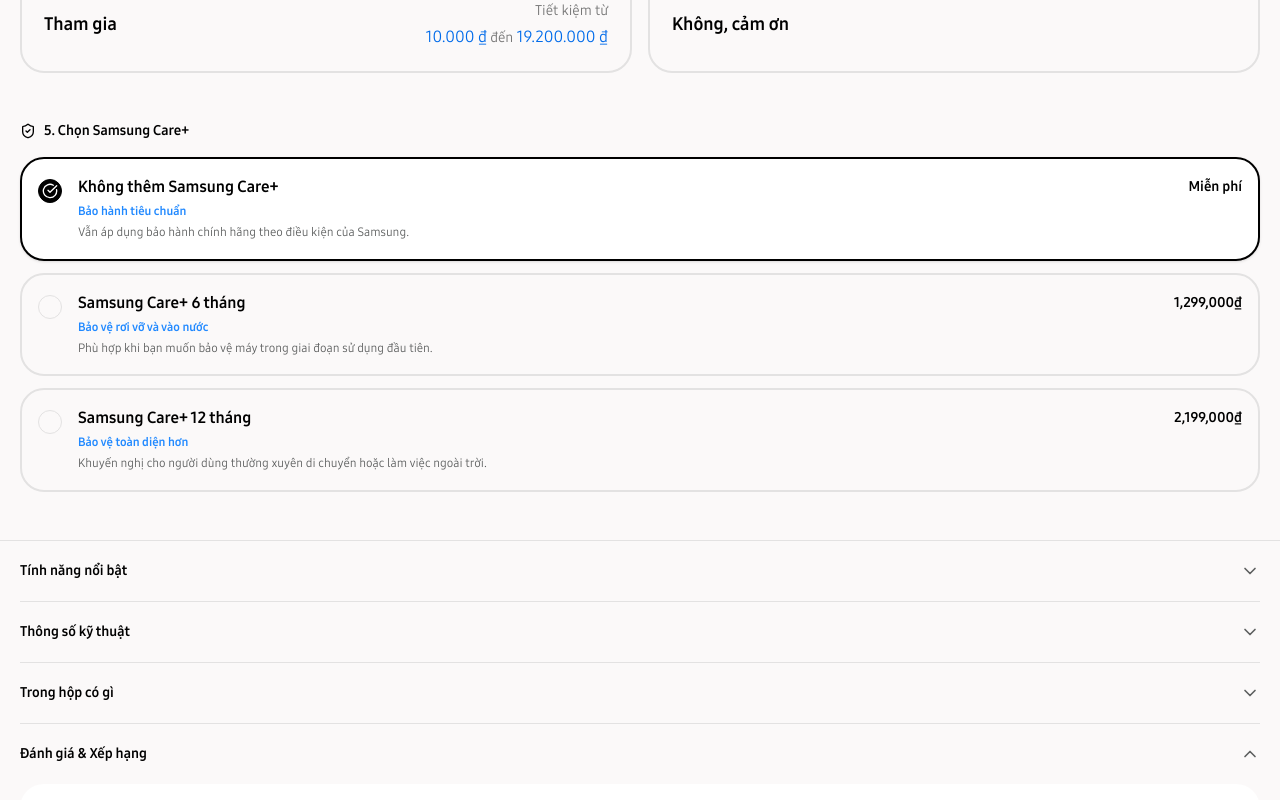
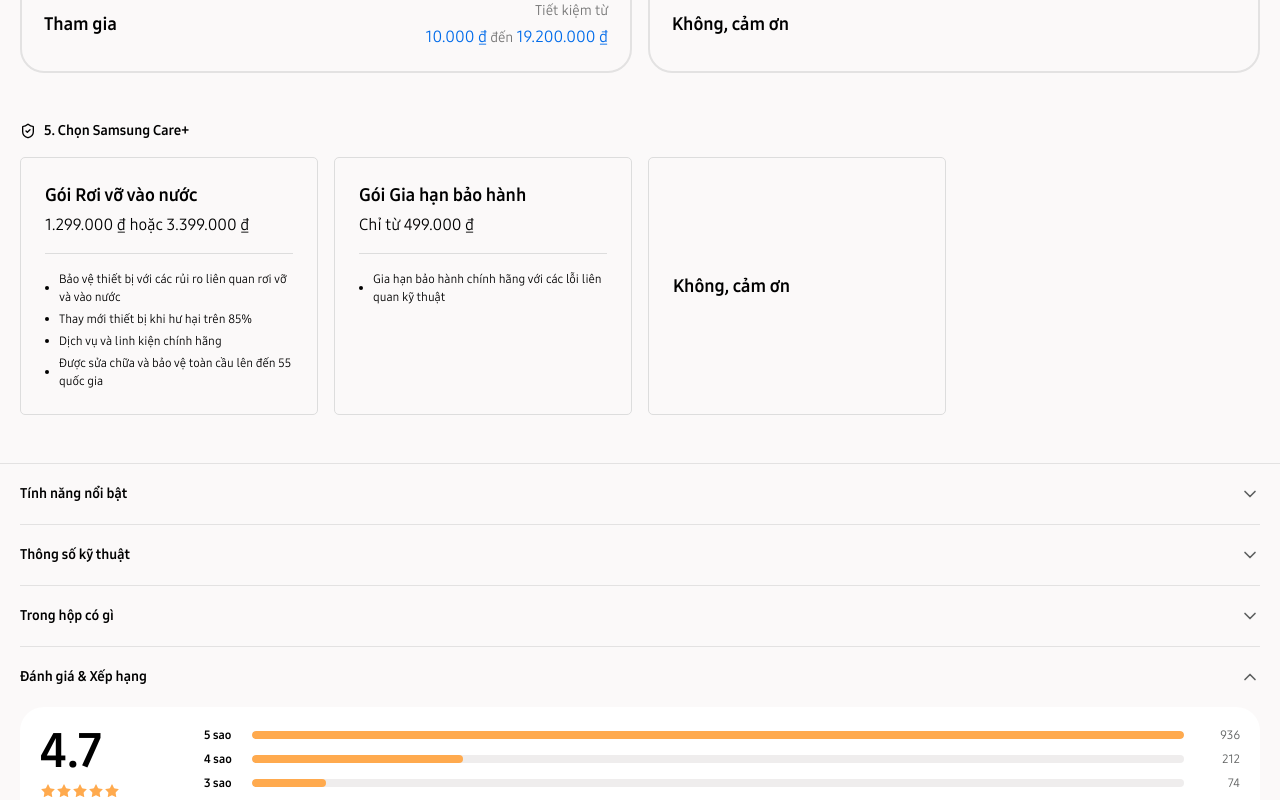
Before and after one commit to leducphananh/samsung-remix, a Next.js app: page /product/a54 in a window 1280 px wide. Shown: the part 1820-2620 px from the top of the page. Built offline with nearby package versions, Linux system fonts and the light colour scheme.

Commit message:
feat: add Samsung Care+ modal and integrate with product selectors

```diff
--- /dev/null
+++ b/app/product/[id]/_components/samsung-care-modal.tsx
@@ -0,0 +1,146 @@
+'use client';
+
+import Modal from '@/components/modal';
+import { formatPrice } from '@/utils/price.util';
+import clsx from 'clsx';
+import { Check } from 'lucide-react';
+import { useState } from 'react';
+
+interface SamsungCarePaymentOption {
+  label: string;
+  price: number;
+}
+
+interface SamsungCareModalProps {
+  isOpen: boolean;
+  option: SamsungCarePaymentOption | null;
+  onClose: () => void;
+  onAccept: () => void;
+}
+
+const includedServices = [
+  'Bảo vệ rơi vỡ vào nước',
+  'Miễn phí sửa chữa',
+  'Bảo vệ không giới hạn',
+  'Nhận thiết bị mới khi hư hại trên 85%',
+  'Giao nhận tận nhà, hỗ trợ 24/7',
+  'Dịch vụ và linh kiện chính hãng',
+  'Dịch vụ toàn cầu',
+  'Bảo hành linh kiện 90 ngày',
+];
+
+const SamsungCareModal = ({
+  isOpen,
+  option,
+  onClose,
+  onAccept,
+}: SamsungCareModalProps) => {
+  const [isAccepted, setIsAccepted] = useState(false);
+
+  const handleClose = () => {
+    setIsAccepted(false);
+    onClose();
+  };
+
+  return (
+    <Modal
+      isOpen={isOpen}
+      onClose={handleClose}
+      title="Samsung Care+"
+      className="max-w-245"
+      footer={
+        <div className="mx-auto flex max-w-106 gap-3">
+          <button
+            type="button"
+            className="h-10 flex-1 cursor-pointer rounded-full border-2 border-black text-[14px] font-bold md:h-12 md:text-[18px]"
+            onClick={handleClose}>
+            Thu gọn
+          </button>
+          <button
+            type="button"
+            disabled={!isAccepted}
+            className={clsx(
+              'h-10 flex-1 rounded-full text-[14px] font-bold text-white md:h-12 md:text-[18px]',
+              isAccepted
+                ? 'cursor-pointer bg-[#2589ff] hover:bg-[#006bea]'
+                : 'cursor-not-allowed bg-[#cfe3ff]',
+            )}
+            onClick={onAccept}>
+            Xác nhận
+          </button>
+        </div>
+      }>
+      <div className="pb-6">
+        <h3 className="mb-7 text-[14px] font-bold md:text-[18px]">
+          Tối ưu chi phí, nhẹ ví về sau
+        </h3>
+
+        {option && (
+          <div className="mb-8 flex items-center justify-between gap-6 rounded-[5px] border border-[#9a9a9a] px-5 py-8 text-[13px] font-bold">
+            <span>{option.label}</span>
+            <span className="shrink-0">{formatPrice(option.price)}</span>
+          </div>
+        )}
+
+        <section className="mb-8">
+          <h4 className="mb-5 text-[13px] font-bold md:text-[15px]">
+            Dịch vụ nhận được
+          </h4>
+          <ul className="space-y-3">
+            {includedServices.map(service => (
+              <li
+                key={service}
+                className="flex items-center gap-4 text-[13px] md:text-[15px]">
+                <Check
+                  size={18}
+                  strokeWidth={3}
+                  className="shrink-0 text-[#58b957]"
+                />
+                <span>{service}</span>
+              </li>
+            ))}
+          </ul>
+        </section>
+
+        <section className="mb-8">
+          <h4 className="mb-5 text-[13px] font-bold md:text-[15px]">
+            Dịch vụ không nhận được
+          </h4>
+          <div className="space-y-1 text-[13px] md:text-[15px]">
+            <p>(*) Áp dụng phí sửa với Galaxy Z Fold | Z Flip và Gói tháng</p>
+            <p>(**) Tổng giá trị bảo vệ lên đến 2 lần giá niêm yết</p>
+          </div>
+        </section>
+
+        <section>
+          <h4 className="mb-5 text-[13px] font-bold md:text-[15px]">
+            Điều khoản &amp; Điều kiện của Samsung Care+
+          </h4>
+          <label className="flex cursor-pointer items-start gap-3 text-[13px] md:text-[15px]">
+            <span className="text-[#ef3434]">*</span>
+            <input
+              type="checkbox"
+              checked={isAccepted}
+              className="mt-0.5 size-5 shrink-0 accent-[#006bea]"
+              onChange={event => setIsAccepted(event.target.checked)}
+            />
+            <span>
+              Tôi đã đọc và đồng ý với các{' '}
+              <a href="#" className="text-[#006bea] underline">
+                Điều khoản và điều kiện↗
+              </a>{' '}
+              của Samsung Care+
+              {!isAccepted && (
+                <span className="mt-3 block text-[#ef3434]">
+                  * Trường bắt buộc
+                </span>
+              )}
+            </span>
+          </label>
+        </section>
+      </div>
+    </Modal>
+  );
+};
+
+export default SamsungCareModal;
--- a/app/product/[id]/_components/selectors.tsx
+++ b/app/product/[id]/_components/selectors.tsx
@@ -6,11 +6,13 @@
 import { useState } from 'react';
 import type {
   CarePlusOption,
+  CarePlusSelection,
   Product,
   ProductColor,
   ProductStorage,
 } from '../_data/product.data';
 import { tradeOptions } from '../_data/trade.data';
+import SamsungCareModal from './samsung-care-modal';
 import TradeInModal from './trade-in-modal/trade-in-modal';
 
 export function ProductSelector({ product }: { product: Product }) {
@@ -174,44 +176,143 @@
   onSelect,
 }: {
   options: readonly CarePlusOption[];
-  selectedCare: CarePlusOption;
-  onSelect: (option: CarePlusOption) => void;
+  selectedCare: CarePlusSelection | null;
+  onSelect: (option: CarePlusSelection | null) => void;
 }) {
+  const [selectedOptionId, setSelectedOptionId] = useState<string | null>(
+    selectedCare?.id ?? null,
+  );
+  const [selectedCareOption, setSelectedCareOption] = useState<number | null>(
+    null,
+  );
+  const [selectedPaymentOption, setSelectedPaymentOption] = useState<{
+    label: string;
+    price: number;
+  } | null>(null);
+  const [isCareModalOpen, setIsCareModalOpen] = useState(false);
+  const selectedGroup = options.find(option => option.id === selectedOptionId);
+  const selectedOptions = selectedGroup?.options || [];
+
   return (
+    <>
       <div>
         <label className="mb-4 flex items-center gap-2 text-sm font-bold">
           <ShieldCheck className="h-4 w-4" />
           5. Chọn Samsung Care+
         </label>
-      <div className="grid gap-3">
-        {options.map(option => (
+
+        <ul className="mt-4 grid grid-cols-1 gap-2 md:grid-cols-4 md:gap-4">
+          {options.map(option => {
+            const isSimple = !option.details?.length;
+            const isSelected = option.id === selectedOptionId;
+
+            return (
+              <li key={option.id} className="col-span-1">
                 <button
-            key={option.id}
-            onClick={() => onSelect(option)}
-            className={`flex items-start gap-4 rounded-xl border-2 p-4 text-left transition-all ${selectedCare.id === option.id ? 'border-primary bg-white shadow-sm' : 'border-surface-container-highest bg-surface'}`}>
-            <div
-              className={`mt-1 flex h-6 w-6 shrink-0 items-center justify-center rounded-full border ${selectedCare.id === option.id ? 'border-primary bg-primary' : 'border-surface-container-highest'}`}>
-              {selectedCare.id === option.id && (
-                <CheckCircle className="fill-primary h-4 w-4 text-white" />
+                  type="button"
+                  onClick={() => {
+                    setSelectedOptionId(option.id);
+                    setSelectedCareOption(null);
+
+                    if (isSimple) {
+                      onSelect(null);
+                    }
+                  }}
+                  className={clsx(
+                    'flex h-full w-full cursor-pointer rounded-[5px] border p-4 md:p-6',
+                    isSimple ? 'items-center' : 'flex-col',
+                    isSelected
+                      ? 'ring-accent border-[#006bea] ring-1 ring-inset'
+                      : 'border-[#ddd] hover:border-[#555]',
+                  )}>
+                  <div className={clsx(isSimple ? '' : 'space-y-1')}>
+                    <p className="text-left text-[16px] font-bold md:text-[18px]">
+                      {option.title}
+                    </p>
+                    {option.price && (
+                      <p className="text-left text-[14px] md:text-[16px]">
+                        {option.price}
+                      </p>
                     )}
                   </div>
-            <div className="flex-1">
-              <div className="flex flex-wrap items-center justify-between gap-2">
-                <p className="font-bold">{option.name}</p>
-                <p className="text-sm font-bold">
-                  {option.price === 0 ? 'Miễn phí' : formatPrice(option.price)}
-                </p>
+                  {option.details?.length && (
+                    <>
+                      <div className="mt-4 mb-3 h-px w-full bg-[#ddd]" />
+                      <ul className="text-left text-[12px]">
+                        {option.details.map(detail => (
+                          <li
+                            key={detail}
+                            className="relative mt-1 pl-3.5 before:absolute before:top-1/2 before:left-0 before:h-1 before:w-1 before:-translate-y-1/2 before:rounded-full before:bg-black">
+                            {detail}
+                          </li>
+                        ))}
+                      </ul>
+                    </>
+                  )}
+                </button>
+              </li>
+            );
+          })}
+        </ul>
+
+        {selectedOptions.length > 0 && (
+          <div className="mt-2 rounded-md bg-[#f5f7fe] p-4 md:mt-4 md:px-6 md:py-5.5">
+            <div className="mb-4 text-[13px] font-bold md:text-[14px]">
+              Thanh toán
             </div>
-              <p className="text-accent mt-1 text-xs font-bold">
-                {option.term}
-              </p>
-              <p className="text-secondary mt-1 text-xs leading-relaxed">
-                {option.desc}
-              </p>
+            <ul className="grid grid-cols-1 gap-2 md:grid-cols-3 md:gap-4">
+              {selectedOptions.map(option => (
+                <li key={option.id}>
+                  <button
+                    type="button"
+                    className={clsx(
+                      'flex h-full w-full cursor-pointer items-center justify-between gap-4 rounded-md border bg-white p-4 md:px-5 md:py-4',
+                      selectedCareOption === option.id
+                        ? 'ring-accent border-[#006bea] ring-1 ring-inset'
+                        : 'border-[#ddd] hover:border-[#555]',
+                    )}
+                    onClick={() => {
+                      setSelectedCareOption(option.id);
+                      setSelectedPaymentOption({
+                        label: option.label,
+                        price: option.price,
+                      });
+                      setIsCareModalOpen(true);
+
+                      if (selectedGroup) {
+                        onSelect({
+                          id: selectedGroup.id,
+                          title: selectedGroup.title,
+                          price: option.price,
+                          label: option.label,
+                        });
+                      }
+                    }}>
+                    <div className="flex-auto text-left text-[12px] font-bold md:flex-1 md:text-[14px]">
+                      {option.label}
+                    </div>
+                    <div className="flex-auto text-right text-[12px] md:flex-1 md:text-[14px]">
+                      {formatPrice(option.price)}
                     </div>
                   </button>
+                </li>
               ))}
+            </ul>
           </div>
+        )}
       </div>
+
+      <SamsungCareModal
+        isOpen={isCareModalOpen}
+        option={selectedPaymentOption}
+        onClose={() => {
+          setIsCareModalOpen(false);
+          setSelectedOptionId('none');
+        }}
+        onAccept={() => {
+          setIsCareModalOpen(false);
+        }}
+      />
+    </>
   );
 }
--- a/app/product/[id]/_data/product.data.ts
+++ b/app/product/[id]/_data/product.data.ts
@@ -53,25 +53,59 @@
 
 export const carePlusOptions = [
   {
-    id: 'none',
-    name: 'Không thêm Samsung Care+',
-    term: 'Bảo hành tiêu chuẩn',
-    price: 0,
-    desc: 'Vẫn áp dụng bảo hành chính hãng theo điều kiện của Samsung.',
+    id: 'accidental-damage',
+    title: 'Gói Rơi vỡ vào nước',
+    price: '1.299.000 ₫ hoặc 3.399.000 ₫',
+    details: [
+      'Bảo vệ thiết bị với các rủi ro liên quan rơi vỡ và vào nước',
+      'Thay mới thiết bị khi hư hại trên 85%',
+      'Dịch vụ và linh kiện chính hãng',
+      'Được sửa chữa và bảo vệ toàn cầu lên đến 55 quốc gia',
+    ],
+    options: [
+      {
+        id: 1,
+        label: 'Samsung Care+ 6 Tháng',
+        price: 1299000,
+      },
+      {
+        id: 2,
+        label: 'Samsung Care+ 1 Năm - Giảm 15%',
+        price: 1725000,
+      },
+      {
+        id: 3,
+        label: 'Samsung Care+ 2 Năm',
+        price: 3399000,
+      },
+    ],
   },
   {
-    id: '6m',
-    name: 'Samsung Care+ 6 tháng',
-    term: 'Bảo vệ rơi vỡ và vào nước',
-    price: 1299000,
-    desc: 'Phù hợp khi bạn muốn bảo vệ máy trong giai đoạn sử dụng đầu tiên.',
+    id: 'extended-warranty',
+    title: 'Gói Gia hạn bảo hành',
+    price: 'Chỉ từ 499.000 ₫',
+    details: ['Gia hạn bảo hành chính hãng với các lỗi liên quan kỹ thuật'],
+    options: [
+      {
+        id: 1,
+        label: 'Gói Gia Hạn Bảo Hành 6 Tháng',
+        price: 499000,
+      },
+      {
+        id: 2,
+        label: 'Gói Gia Hạn Bảo Hành 2 Năm',
+        price: 1490000,
+      },
+      {
+        id: 3,
+        label: 'Gói Gia Hạn Bảo Hành 1 Năm - Giảm 20%',
+        price: 639000,
+      },
+    ],
   },
   {
-    id: '12m',
-    name: 'Samsung Care+ 12 tháng',
-    term: 'Bảo vệ toàn diện hơn',
-    price: 2199000,
-    desc: 'Khuyến nghị cho người dùng thường xuyên di chuyển hoặc làm việc ngoài trời.',
+    id: 'none',
+    title: 'Không, cảm ơn',
   },
 ] as const;
 
@@ -102,4 +136,21 @@
 export type Product = (typeof products)[keyof typeof products];
 export type ProductColor = Product['colors'][number];
 export type ProductStorage = Product['storage'][number];
-export type CarePlusOption = (typeof carePlusOptions)[number];
+export interface CarePlusOption {
+  id: string;
+  title: string;
+  price?: string;
+  details?: readonly string[];
+  options?: readonly {
+    id: number;
+    label: string;
+    price: number;
+  }[];
+}
+
+export interface CarePlusSelection {
+  id: string;
+  title: string;
+  price: number;
+  label?: string;
+}
--- a/app/product/[id]/page.tsx
+++ b/app/product/[id]/page.tsx
@@ -16,7 +16,7 @@
 } from './_components/selectors';
 import { StickyAddToCart } from './_components/sticky-add-to-cart';
 import type {
-  CarePlusOption,
+  CarePlusSelection,
   ProductColor,
   ProductStorage,
 } from './_data/product.data';
@@ -35,25 +35,24 @@
   const [selectedStorage, setSelectedStorage] = useState<ProductStorage>(
     product.storage[0],
   );
-  const [selectedCare, setSelectedCare] = useState<CarePlusOption>(
-    carePlusOptions[0],
+  const [selectedCare, setSelectedCare] = useState<CarePlusSelection | null>(
+    null,
   );
   const [openAccordions, setOpenAccordions] = useState<string[]>([
     'Đánh giá & Xếp hạng',
   ]);
 
-  const totalPrice = selectedStorage.price + selectedCare.price;
+  const totalPrice = selectedStorage.price + (selectedCare?.price ?? 0);
 
   const handleAddToCart = () => {
     onAddToCart({
-      id: `${id}-${selectedColor.name}-${selectedStorage.size}-${selectedCare.id}`,
+      id: `${id}-${selectedColor.name}-${selectedStorage.size}-${selectedCare?.id ?? 'none'}`,
       name: product.name,
       price: totalPrice,
       color: selectedColor.name,
-      storage:
-        selectedCare.id === 'none'
-          ? selectedStorage.size
-          : `${selectedStorage.size} + ${selectedCare.name}`,
+      storage: !selectedCare
+        ? selectedStorage.size
+        : `${selectedStorage.size} + ${selectedCare.label ?? selectedCare.title}`,
       image: product.image,
     });
     router.push('/cart');
--- a/components/layout.tsx
+++ b/components/layout.tsx
@@ -106,9 +106,9 @@
         <AnimatePresence mode="wait">
           <motion.div
             key={pathname}
-            initial={{ opacity: 0, y: 10 }}
-            animate={{ opacity: 1, y: 0 }}
-            exit={{ opacity: 1, y: -10 }}
+            initial={{ opacity: 0 }}
+            animate={{ opacity: 1 }}
+            exit={{ opacity: 1 }}
             transition={{ duration: 0.2 }}>
             {children}
           </motion.div>
```
Lines whose indentation alone changed are shown as unchanged.
